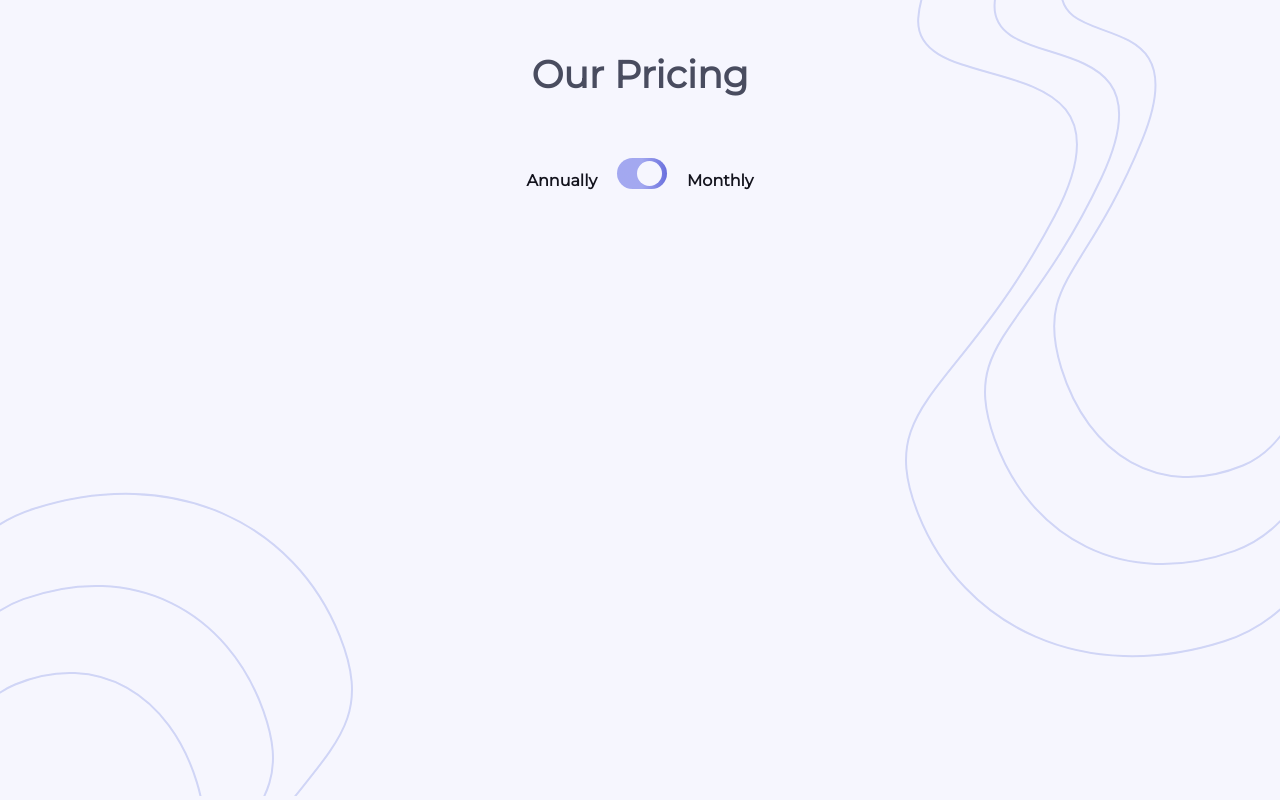
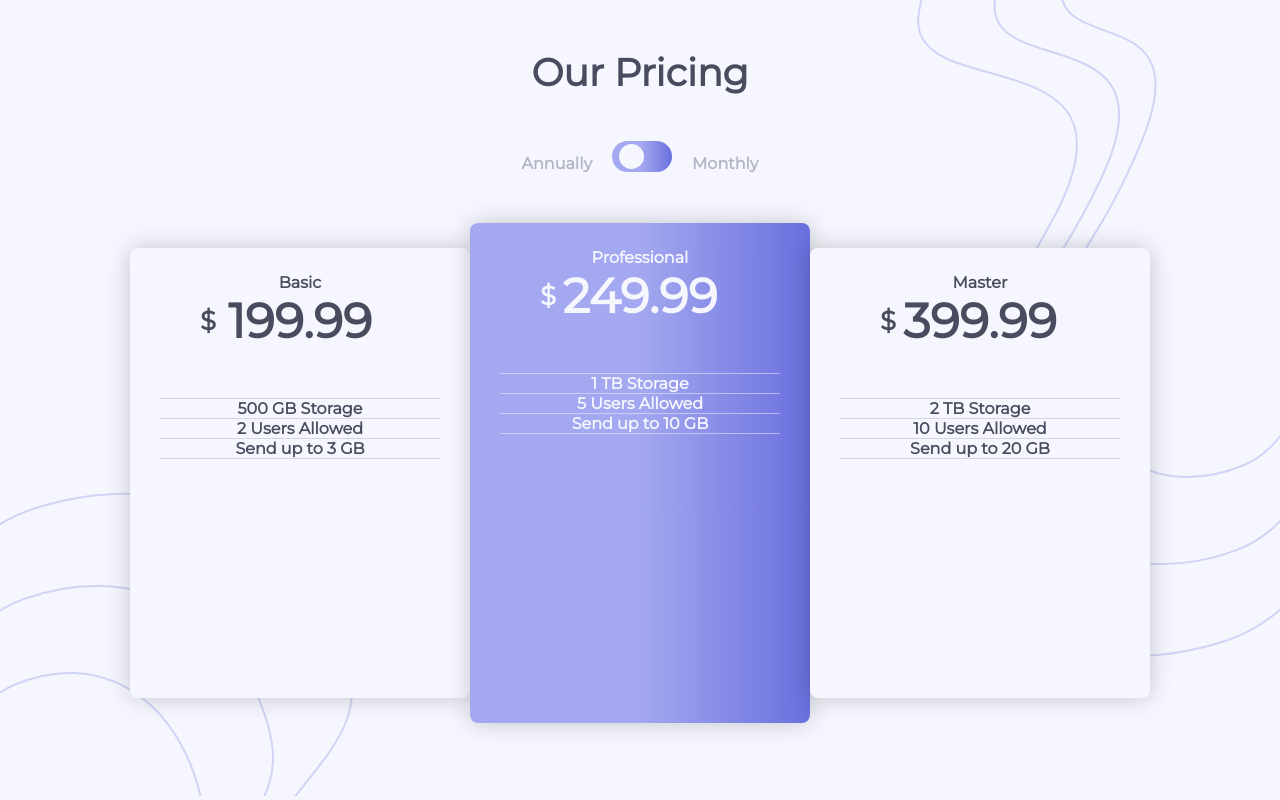
Before and after one commit to PedroLealLopes/pricing-component-with-toggle-master, a React (Create React App) app: page / in a window 1280 px wide. Built offline with nearby package versions, Linux system fonts and the light colour scheme.

Commit message:
feat: finished price header with button working and wip on the cards

```diff
--- a/public/index.html
+++ b/public/index.html
@@ -2,7 +2,7 @@
 <html lang="en">
   <head>
     <meta charset="utf-8" />
-    <link rel="icon" href="%PUBLIC_URL%/favicon.ico" />
+    <link rel="icon" href="%PUBLIC_URL%/images/favicon-32x32.png" />
     <meta name="viewport" content="width=device-width, initial-scale=1" />
     <meta name="theme-color" content="#000000" />
     <meta
@@ -24,7 +24,7 @@
       work correctly both with client-side routing and a non-root public URL.
       Learn how to configure a non-root public URL by running `npm run build`.
     -->
-    <title>React App</title>
+    <title>Frontend Mentor | File Transfer Pricing Component</title>
   </head>
   <body>
     <noscript>You need to enable JavaScript to run this app.</noscript>
--- a/src/App.js
+++ b/src/App.js
@@ -1,33 +1,73 @@
-import React from 'react';
+import React, { Component } from 'react'
+import Background from './components/Background'
+import PricingHeader from './components/PricingHeader'
+import Test from './components/test'
+import Card from './components/Card'
 
-function App() {
-  return (
-    <div>
-      <div class="bg-bottom">
-        <img src="./images/bg-bottom.svg" alt="background lines at the bottom" />
-      </div>
-      <div class="bg-top">
-        <img src="./images/bg-top.svg" alt="background lines at the top" />
-      </div>
+export default class App extends Component {
+  constructor(props){
+    super(props);
 
-      <div class="pricing-header-container">
-        <div class="pricing-header-title">Our Pricing</div>
-        <span class="pricing-header-content">
-          Annually
-          <span class="pricing-header-btn-bg">
-            <button class="pricing-header-btn"></button>
-          </span>
-          Monthly
-        </span>
-      </div>
+    this.state = {isMonthly: false};
 
-      <div class="content">
-        <div class="card"></div>
-        <div class="card-main"></div>
-        <div class="card"></div>
+    this.handler = this.handler.bind(this);
+  }
+
+
+  handler(){
+    this.setState(state => ({
+      isMonthly: !state.isMonthly
+    }));
+  }
+
+  render () {
+    const basic = {
+      header: 'Basic',
+      price: {
+        annually: '199.99',
+        monthly: '19.99'
+      },
+      row1: '500 GB Storage',
+      row2: '2 Users Allowed',
+      row3: 'Send up to 3 GB'
+    }
+
+    const professional = {
+      header: 'Professional',
+      price: {
+        annually: '249.99',
+        monthly: '24.99'
+      },
+      row1: '1 TB Storage',
+      row2: '5 Users Allowed',
+      row3: 'Send up to 10 GB'
+    }
+    const master = {
+      header: 'Master',
+      price: {
+        annually: '399.99',
+        monthly: '39.99'
+      },
+      row1: '2 TB Storage',
+      row2: '10 Users Allowed',
+      row3: 'Send up to 20 GB'
+    }
+
+    return (
+      <div style={{ margin: '0 1rem' }}>
+      <Background />
+
+      <PricingHeader monthly={this.state.isMonthly} handler={this.handler} />
+      {this.state.count}
+
+      <Test />
+
+      <div className="content">
+        <Card {...basic} isMonthly={this.state.isMonthly} />
+        <Card {...professional} isMain isMonthly={this.state.isMonthly} />
+        <Card {...master} isMonthly={this.state.isMonthly} />
       </div>
     </div>
-  );
+    );
+  }
 }
-
-export default App;
--- /dev/null
+++ b/src/components/Background.js
@@ -0,0 +1,17 @@
+import React from 'react';
+
+function Background() {
+  return (
+    <div>
+      <div class="bg-bottom">
+        <img src="./images/bg-bottom.svg" alt="background lines at the bottom" />
+      </div>
+      <div class="bg-top">
+        <img src="./images/bg-top.svg" alt="background lines at the top" />
+      </div>
+
+    </div>
+  );
+}
+
+export default Background;
--- /dev/null
+++ b/src/components/Card.js
@@ -0,0 +1,18 @@
+import React from 'react';
+
+const Card = (props) => {
+  return (
+    <div className={props.isMain ? 'card card-main' : 'card'}>
+      {props.header}
+      <div className='card-price'>
+        <span className="card-price-dollar">$</span>{props.isMonthly ? props.price.monthly : props.price.annually}
+      </div>
+      <div className="card-info-container">
+        <div className={props.isMain ? 'card-info-main' : 'card-info'}>{props.row1}</div>
+        <div className="card-info-middle">{props.row2}</div>
+        <div className={props.isMain ? 'card-info-main' : 'card-info'}>{props.row3}</div>
+      </div>
+    </div>);
+}
+
+export default Card;
--- /dev/null
+++ b/src/components/PricingHeader.js
@@ -0,0 +1,17 @@
+import React from 'react';
+
+const PricingHeader = (props) => {
+  return (
+    <div className="pricing-header-container">
+      <div className="pricing-header-title">Our Pricing</div>
+      <span className="pricing-header-content">
+        Annually
+        <span className='pricing-header-btn-bg'>
+          <button onClick = {props.handler} className={props.monthly ? 'pricing-header-btn' : 'pricing-header-btn pricing-header-btn-active'}></button>
+        </span>
+        Monthly
+      </span>
+    </div>);
+}
+
+export default PricingHeader;
--- /dev/null
+++ b/src/components/test.js
@@ -0,0 +1,10 @@
+import React from 'react';
+
+const PricingHeader = (props) => {
+  return (
+    <div>
+      {console.log(props)}
+    </div>);
+}
+
+export default PricingHeader;
--- a/src/index.css
+++ b/src/index.css
@@ -5,9 +5,11 @@
       hsl(236, 72%, 79%) 50%,
       hsl(237, 63%, 64%) 100%);
   --gray-blue-100: hsl(240, 78%, 98%);
-  --gray-blue-200: rgb(19, 19, 29);
+  --gray-blue-200: hsl(234, 14%, 74%);
   --gray-blue-300: hsl(233, 13%, 49%);
   --gray-blue-400: hsl(232, 13%, 33%);
+  --gray-blue-hr: hsla(234, 14%, 74%, 50%);
+  --gray-blue-hr-main: hsla(240, 78%, 98%, 50%);
   font-family: 'Montserrat', sans-serif;
   font-weight: 700;
   background-color: var(--gray-blue-100);
@@ -37,7 +39,7 @@
   font-size: 38px;
   font-weight: 900;
   color: var(--gray-blue-400);
-  margin-bottom: 60px;
+  margin-bottom: 45px;
 }
 
 .pricing-header-content {
@@ -48,7 +50,7 @@
   display: inline-grid;
   grid-template-rows: 10% 10%;
   height: 31px;
-  width: 50px;
+  width: 60px;
   margin-left: 1.25rem;
   margin-right: 1.25rem;
   border-radius: 10rem;
@@ -67,10 +69,71 @@
   margin-top: 3px;
 }
 
-.pricing-header-btn:active {
-  margin-right: 20px;
+.pricing-header-btn-active {
+  margin-right: 26px;
 }
 
+/* REMOVE FOR SUBMITION */
 button:focus {
   outline: 0;
 }
+
+.content {
+  display: flex;
+  flex-wrap: wrap;
+  justify-content: center;
+  margin-top: 50px;
+  text-align: center;
+  position: relative;
+}
+
+.card {
+  padding: 25px 30px;
+  color: var(--gray-blue-400);
+  background-color: var(--gray-blue-100);
+  border-radius: .5rem;
+  min-width: 280px;
+  -webkit-box-shadow: 0px 0px 25px 0px rgba(0, 0, 0, 0.2);
+  -moz-box-shadow: 0px 0px 25px 0px rgba(0, 0, 0, 0.2);
+  box-shadow: 0px 0px 25px 0px rgba(0, 0, 0, 0.2);
+  max-height: 400px;
+  margin-top: 25px;
+}
+
+.card-main {
+  background: var(--main-bg-color);
+  color: var(--gray-blue-100);
+  min-height: 450px;
+  margin-top: 0;
+}
+
+.card-price {
+  position: relative;
+  font-size: 48px;
+}
+
+.card-price-dollar {
+  font-size: 26px;
+  position: absolute;
+  top: 50%;
+  -ms-transform: translateY(-50%);
+  transform: translateY(-50%);
+  right: 80%;
+}
+
+
+.card-info-container {
+  margin-top: 3rem;
+}
+
+.card-info {
+  border-top: 0.5px solid var(--gray-blue-hr);
+  border-bottom: 0.5px solid var(--gray-blue-hr);
+}
+
+.card-info-main {
+  border-top: 0.5px solid var(--gray-blue-hr-main);
+  border-bottom: 0.5px solid var(--gray-blue-hr-main);
+}
+
+.card-info-middle {}
```
